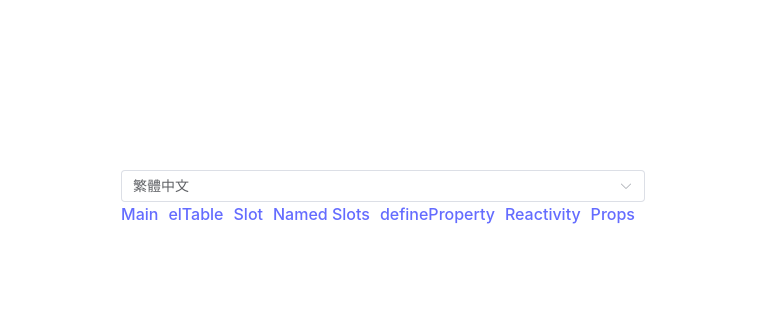
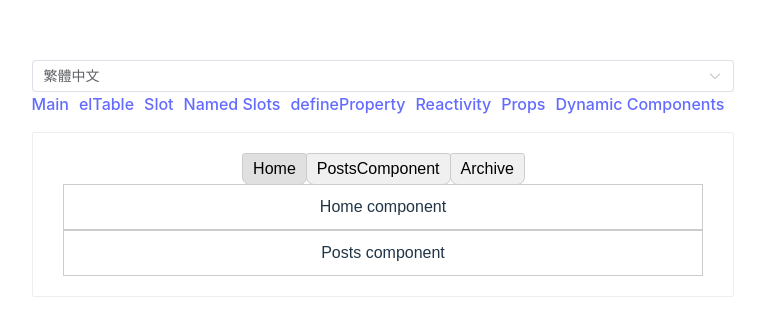
Before and after one commit to limecorner/vite-project, a Vue app: page /dynamicComponents in a window 1280 px wide. Shown: the part 202-538 px from the top of the page, without its empty margins (257-1022 px from the left). Built offline with nearby package versions, Linux system fonts and the light colour scheme.

Commit message:
Dynamic Components

```diff
--- /dev/null
+++ b/src/components/Archive.vue
@@ -0,0 +1,3 @@
+<template>
+  <div class="tab">Archive component</div>
+</template>
--- /dev/null
+++ b/src/components/Home.vue
@@ -0,0 +1,3 @@
+<template>
+  <div class="tab">Home component</div>
+</template>
--- /dev/null
+++ b/src/components/Posts.vue
@@ -0,0 +1,3 @@
+<template>
+  <div class="tab">Posts component</div>
+</template>
--- a/src/components/RouterLinks.vue
+++ b/src/components/RouterLinks.vue
@@ -39,6 +39,10 @@
     to: "props",
     heading: "Props",
   },
+  {
+    to: "dynamicComponents",
+    heading: "Dynamic Components",
+  },
 ];
 </script>
 
--- a/src/router/index.js
+++ b/src/router/index.js
@@ -35,6 +35,11 @@
     name: "props",
     component: () => import("@/views/Props.vue"),
   },
+  {
+    path: "/dynamicComponents",
+    name: "dynamicComponents",
+    component: () => import("@/views/DynamicComponents.vue"),
+  },
 ];
 const router = createRouter({
   history: createWebHistory(),
--- /dev/null
+++ b/src/views/DynamicComponents.vue
@@ -0,0 +1,66 @@
+<script setup>
+import Home from "./../components/Home.vue";
+import Posts from "./../components/Posts.vue";
+import Archive from "./../components/Archive.vue";
+import { ref } from "vue";
+
+const currentTab = ref("Home");
+
+const tabs = {
+  Home,
+  PostsComponent: Posts,
+  Archive: Archive,
+};
+console.log(tabs["Home"]);
+console.log(Home === tabs["Home"]);
+console.log(tabs);
+</script>
+
+<template>
+  <div class="demo">
+    <button
+      v-for="(_, tab) in tabs"
+      :key="tab"
+      :class="['tab-button', { active: currentTab === tab }]"
+      @click="currentTab = tab"
+    >
+      {{ tab }}
+    </button>
+    <component :is="tabs[currentTab]" class="tab"></component>
+    <component :is="Posts" class="tab"></component>
+  </div>
+</template>
+
+<style>
+.demo {
+  font-family: sans-serif;
+  border: 1px solid #eee;
+  border-radius: 2px;
+  padding: 20px 30px;
+  margin-top: 1em;
+  margin-bottom: 40px;
+  user-select: none;
+  overflow-x: auto;
+}
+
+.tab-button {
+  padding: 6px 10px;
+  border-top-left-radius: 3px;
+  border-top-right-radius: 3px;
+  border: 1px solid #ccc;
+  cursor: pointer;
+  background: #f0f0f0;
+  margin-bottom: -1px;
+  margin-right: -1px;
+}
+.tab-button:hover {
+  background: #e0e0e0;
+}
+.tab-button.active {
+  background: #e0e0e0;
+}
+.tab {
+  border: 1px solid #ccc;
+  padding: 10px;
+}
+</style>
```
